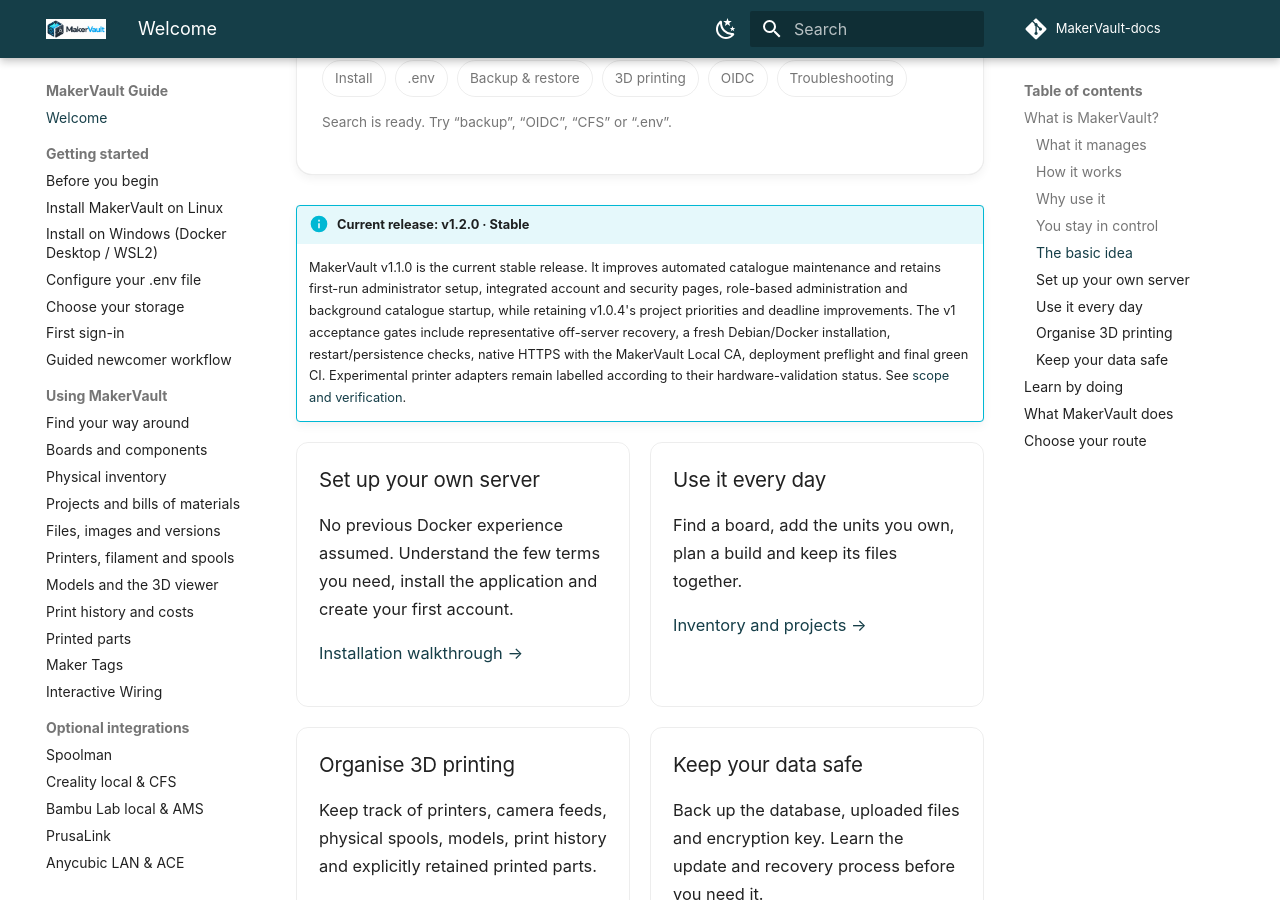
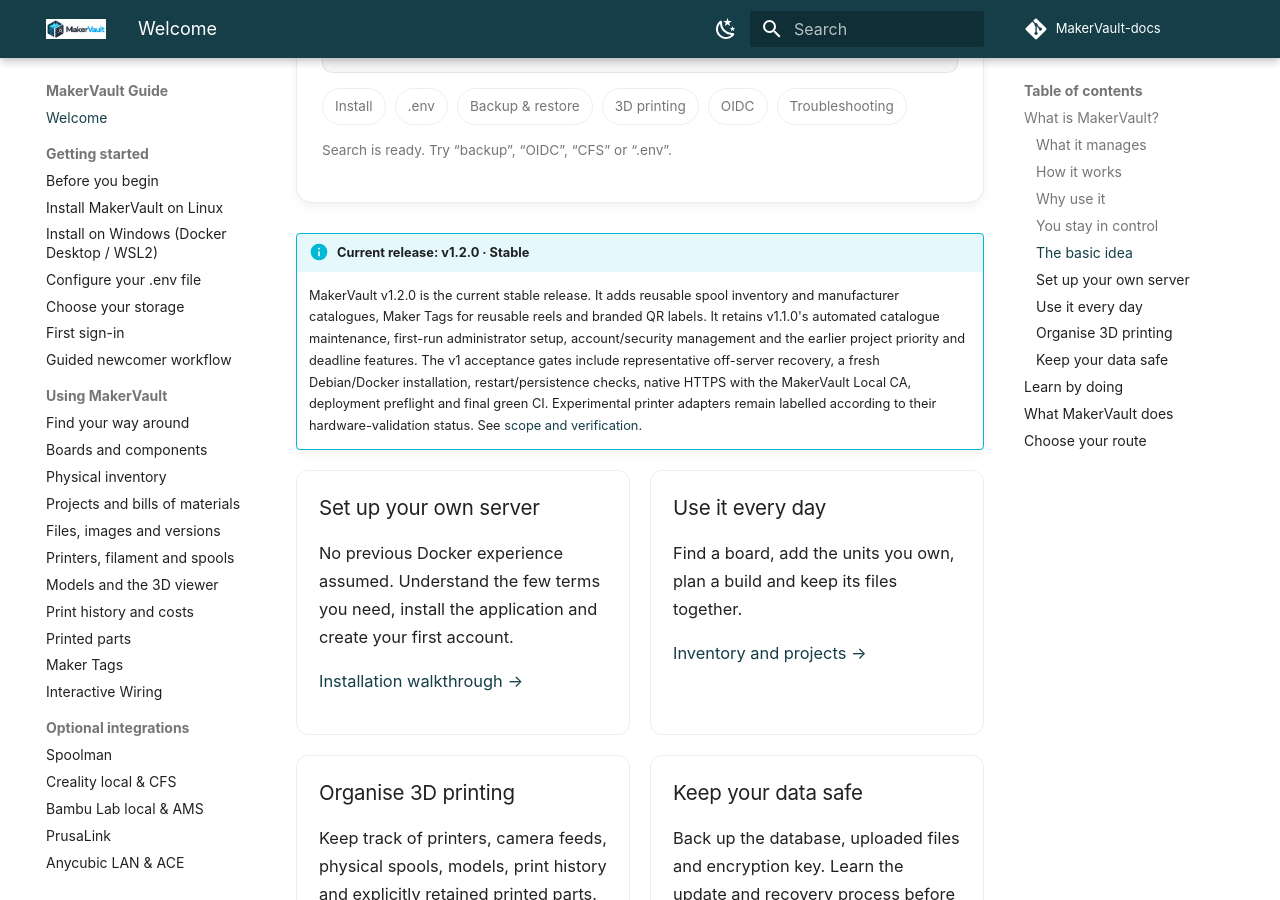
Before and after one commit to gavrd7/MakerVault-docs, an MkDocs documentation site: the page built from docs/guide/index.md, in a window 1280 px wide and 900 px high, scrolled down 2338 px. Built offline with MkDocs 1.6.1 and Material for MkDocs 9.7.7, drawn with Linux system fonts in a browser that asks for light colours; comment, search, counter and statistics services are not loaded; some of the changed text lies outside the part shown.

Commit message:
docs: align v1.2.0 release status and remove obsolete candidate wording

```diff
--- a/docs/guide/index.md
+++ b/docs/guide/index.md
@@ -9,7 +9,7 @@
 [Follow the guided workflow](getting-started/first-project.md){ .md-button }
 </div>
 
-**New in v1.1.0:** more reliable background catalogue enrichment, restart-safe checkpoints and improved printer metadata retries. The current stable image is v1.1.0.
+**New in v1.2.0:** reusable spool hardware tracking, manufacturer and printable design catalogues, personal spool images, reviewed catalogue submissions and branded QR labels. The current stable image is v1.2.0.
 
 ## What is MakerVault?
 
@@ -88,7 +88,7 @@
 </div>
 
 !!! info "Current release: v1.2.0 · Stable"
-    MakerVault v1.1.0 is the current stable release. It improves automated catalogue maintenance and retains first-run administrator setup, integrated account and security pages, role-based administration and background catalogue startup, while retaining v1.0.4's project priorities and deadline improvements. The v1 acceptance gates include representative off-server recovery, a fresh Debian/Docker installation, restart/persistence checks, native HTTPS with the MakerVault Local CA, deployment preflight and final green CI. Experimental printer adapters remain labelled according to their hardware-validation status. See [scope and verification](reference/about.md).
+    MakerVault v1.2.0 is the current stable release. It adds reusable spool inventory and manufacturer catalogues, Maker Tags for reusable reels and branded QR labels. It retains v1.1.0's automated catalogue maintenance, first-run administrator setup, account/security management and the earlier project priority and deadline features. The v1 acceptance gates include representative off-server recovery, a fresh Debian/Docker installation, restart/persistence checks, native HTTPS with the MakerVault Local CA, deployment preflight and final green CI. Experimental printer adapters remain labelled according to their hardware-validation status. See [scope and verification](reference/about.md).
 
 <div class="guide-grid" markdown>
 <div class="guide-card" markdown>
```
